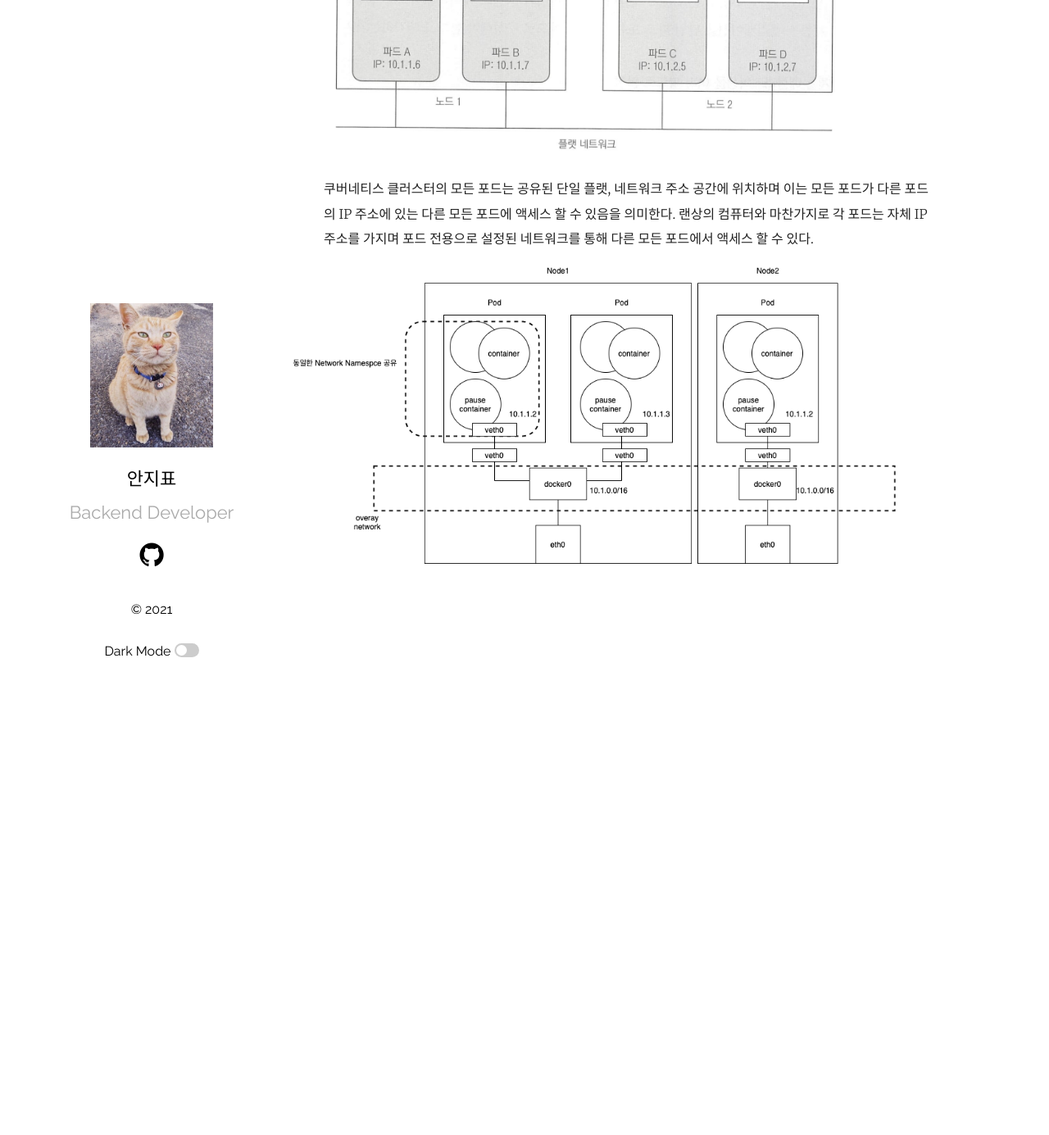
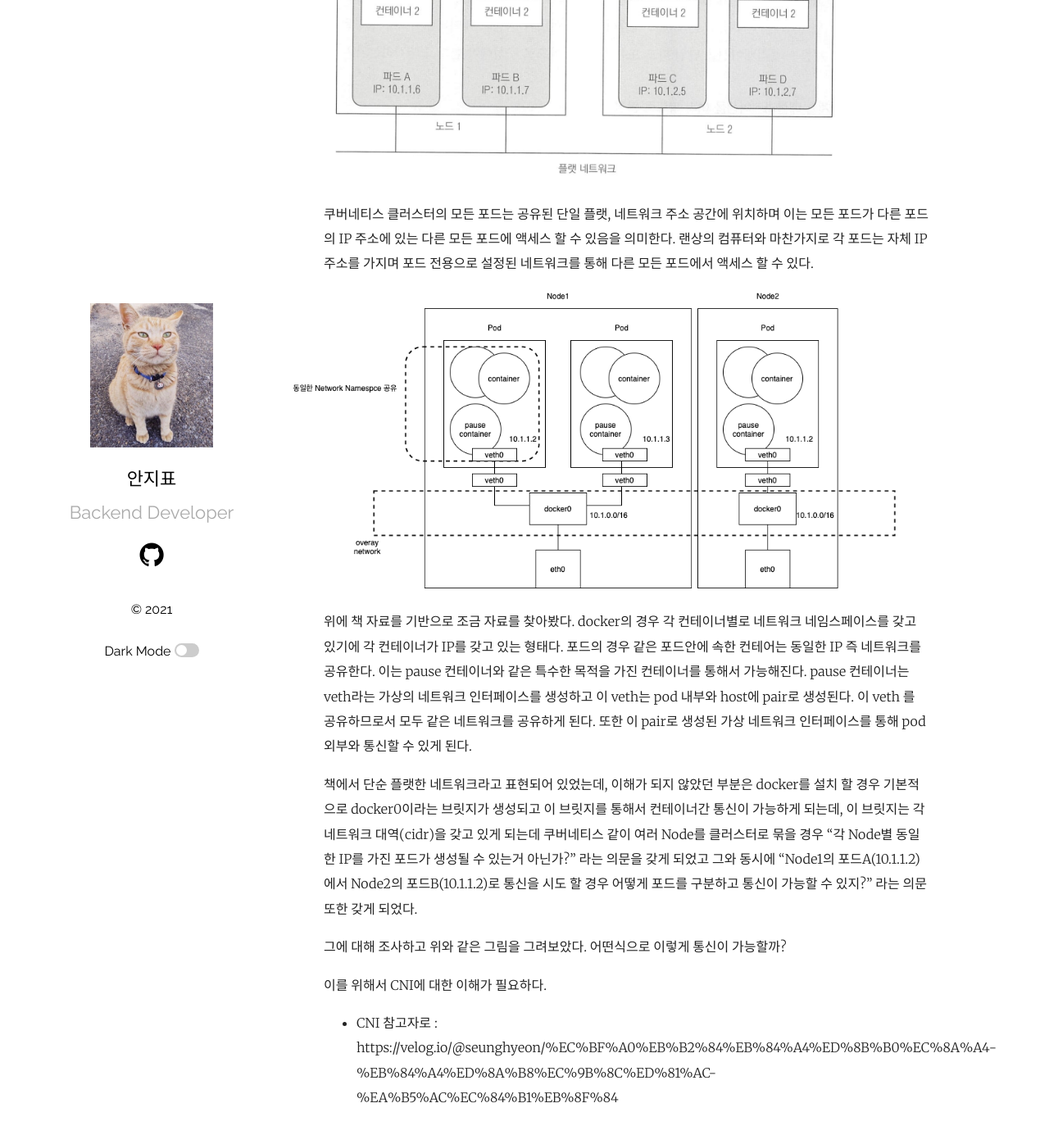
Before and after one commit to ppyong/ppyong.github.io, a Jekyll site: the page built from _posts/2021-09-27-kubernetes-in-action(chapter2~3).md, in a window 1280 px wide and 1400 px high, scrolled down 1187 px. Shown: the top 1385 px of the window at 82% size. Built offline with Jekyll 4.4.1, drawn with Linux system fonts in a browser that asks for light colours; before the commit the page ends 1929 px from its top, so only the background shows below that.

Commit message:
temp-20210104-1

```diff
--- a/_posts/2021-09-27-kubernetes-in-action(chapter2~3).md
+++ b/_posts/2021-09-27-kubernetes-in-action(chapter2~3).md
@@ -20,7 +20,7 @@ kubectl logs kubia-manual -c ${container명}
 
 > 여러 컨테이너를 단일 단위로 관리할 수 있는 상위 레벨 구조가 필요하다. 컨테이너 포드는 밀접하게 연관된 프로세스를 함께 실행하고 마치 하나의 컨테이너에서 실행되는 것처럼 동일한 환경을 제공하면서 다소 격리된  상태로 유지한다. 포드의 모든 컨테이너는 동일한 네트워크 및 UTS 네임스페이스에서 실행되기 때문에 모두 같은 호스트 이름 및 네트워크 인터페이스를 공유한다. 파일 시스템의 경우 각 컨테이너의 파일 시스템은 다른 컨테이너와 완전히 분리돼 있다.
 
-* UTS 네임스페이스 참고자료: https://www.44bits.io/ko/post/container-network-1-uts-namespace
+> * UTS 네임스페이스 참고자료: https://www.44bits.io/ko/post/container-network-1-uts-namespace
 
 
 
@@ -38,3 +38,14 @@ kubectl logs kubia-manual -c ${container명}
 > 랜상의 컴퓨터와 마찬가지로 각 포드는 자체 IP 주소를 가지며 포드 전용으로 설정된 네트워크를 통해 다른 모든 포드에서 액세스 할 수 있다.
 
 <img src="/assets/img/k8s-network.png" width="90%">
+
+> 위에 책 자료를 기반으로 조금 자료를 찾아봤다. docker의 경우 각 컨테이너별로 네트워크 네임스페이스를 갖고 있기에 각 컨테이너가 IP를 갖고 있는 형태다. 포드의 경우 같은 포드안에 속한 컨테어는 동일한 IP 즉 네트워크를 공유한다. 이는 pause 컨테이너와 같은 특수한 목적을 가진 컨테이너를 통해서 가능해진다. pause 컨테이너는 veth라는 가상의 네트워크 인터페이스를 생성하고 이 veth는 pod 내부와 host에 pair로 생성된다. 이 veth 를 공유하므로서 모두 같은 네트워크를 공유하게 된다. 또한 이 pair로 생성된 가상 네트워크 인터페이스를 통해 pod 외부와 통신할 수 있게 된다.
+
+> 책에서 단순 플랫한 네트워크라고 표현되어 있었는데, 이해가 되지 않았던 부분은 docker를 설치 할 경우 기본적으로 docker0이라는 브릿지가 생성되고 이 브릿지를 통해서 컨테이너간 통신이 가능하게 되는데, 이 브릿지는 각 네트워크 대역(cidr)을 갖고 있게 되는데 쿠버네티스 같이 여러 Node를 클러스터로 묶을 경우 "각 Node별 동일한 IP를 가진 포드가 생성될 수 있는거 아닌가?" 라는 의문을 갖게 되었고 그와 동시에 "Node1의 포드A(10.1.1.2)에서 Node2의 포드B(10.1.1.2)로 통신을 시도 할 경우 어떻게 포드를 구분하고 통신이 가능할 수 있지?" 라는 의문 또한 갖게 되었다.
+
+> 그에 대해 조사하고 위와 같은 그림을 그려보았다. 어떤식으로 이렇게 통신이 가능할까?
+
+> 이를 위해서 CNI에 대한 이해가 필요하다.
+> * CNI 참고자로 : https://velog.io/@seunghyeon/%EC%BF%A0%EB%B2%84%EB%84%A4%ED%8B%B0%EC%8A%A4-%EB%84%A4%ED%8A%B8%EC%9B%8C%ED%81%AC-%EA%B5%AC%EC%84%B1%EB%8F%84
+
+>
```
